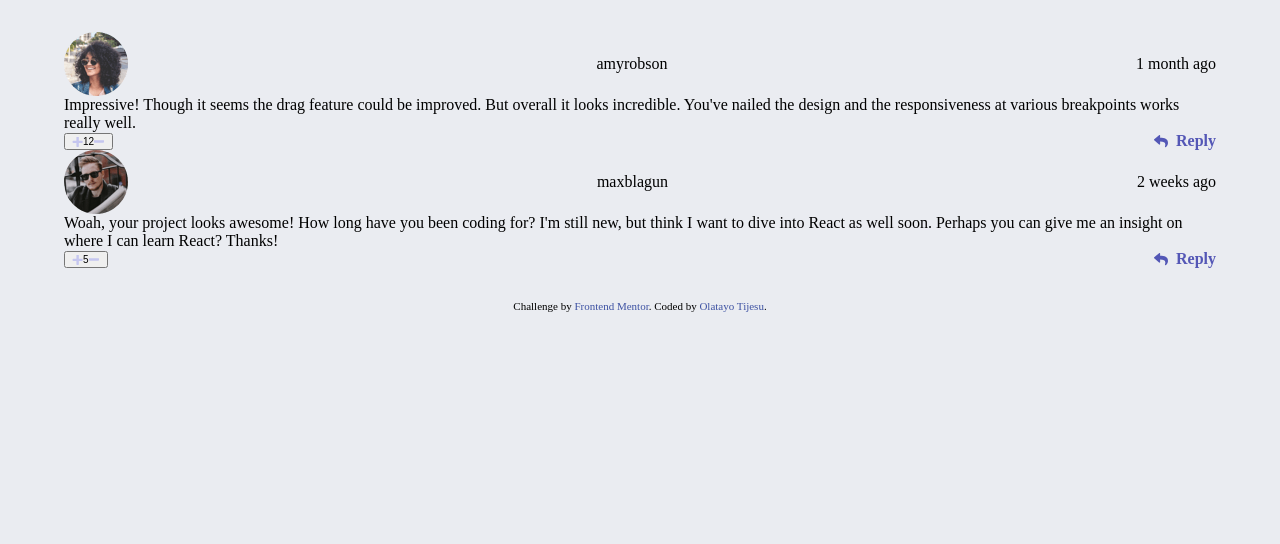
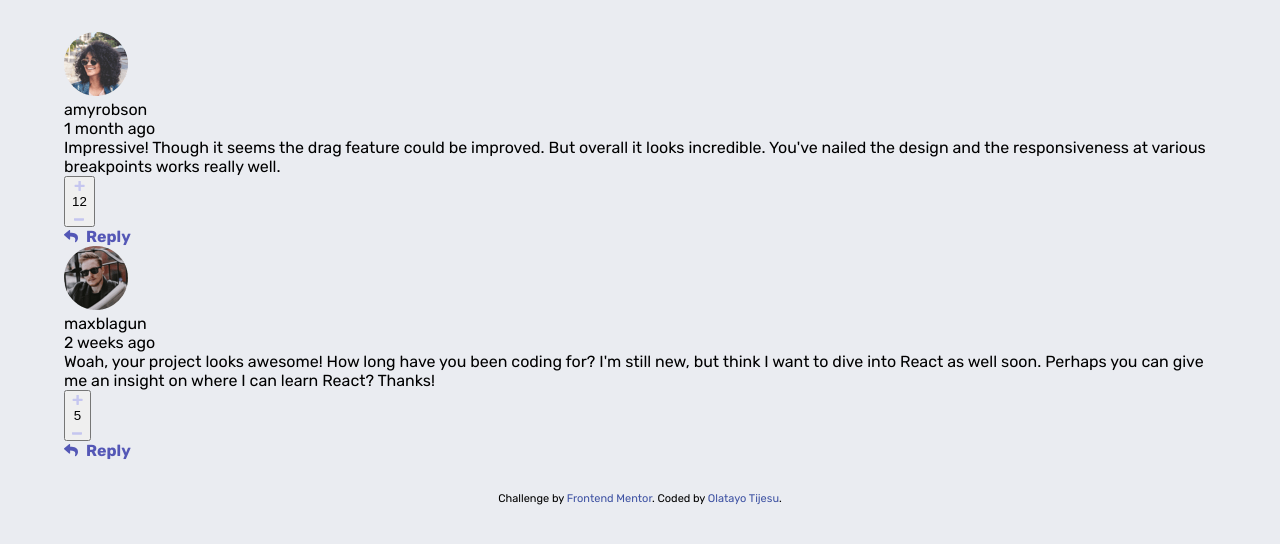
Before and after one commit to Tjay05/interactive-comments-section-main, a plain HTML site: page index.html in a window 1280 px wide. Drawn offline with Linux system fonts and the light colour scheme.

Commit message:
Add google fonts and removed inline styling

```diff
--- a/index.html
+++ b/index.html
@@ -6,53 +6,18 @@
   <link rel="icon" type="image/png" sizes="32x32" href="./images/favicon-32x32.png">
   <title>Frontend Mentor | Interactive comments section</title>
   <!-- Google Fonts -->
-
+  <link rel="preconnect" href="https://fonts.googleapis.com">
+  <link rel="preconnect" href="https://fonts.gstatic.com" crossorigin>
+  <link href="https://fonts.googleapis.com/css2?family=Rubik:ital,wght@0,300..900;1,300..900&display=swap" rel="stylesheet">
   <link rel="stylesheet" href="styles.css">
-
-  <style>
-    .attribution {
-      font-size: 11px;
-      text-align: center;
-    }
-
-    .top-div {
-      display: flex;
-      align-items: center;
-      width: 100%;
-      justify-content: space-between;
-    }
-
-    .bottom-div {
-      display: flex;
-      align-items: center;
-      width: 100%;
-      justify-content: space-between;
-    }
-
-    .reply-btn {
-      display: flex;
-      align-items: center;
-    }
-
-    .score-selector {
-      display: flex;
-      align-items: center;
-      justify-content: center;
-      font-size: 10px;
-    }
-
-    .attribution a {
-      color: hsl(228, 45%, 44%);
-    }
-  </style>
 </head>
 <body>
   <main id="container" class="container"></main>
 
-  <div class="attribution">
+  <footer class="attribution">
     Challenge by <a href="https://www.frontendmentor.io?ref=challenge" target="_blank">Frontend Mentor</a>.
     Coded by <a href="https://github.com/Tjay05">Olatayo Tijesu</a>.
-  </div>
+  </footer>
   <script src="script.js"></script>
 </body>
 </html>
```
